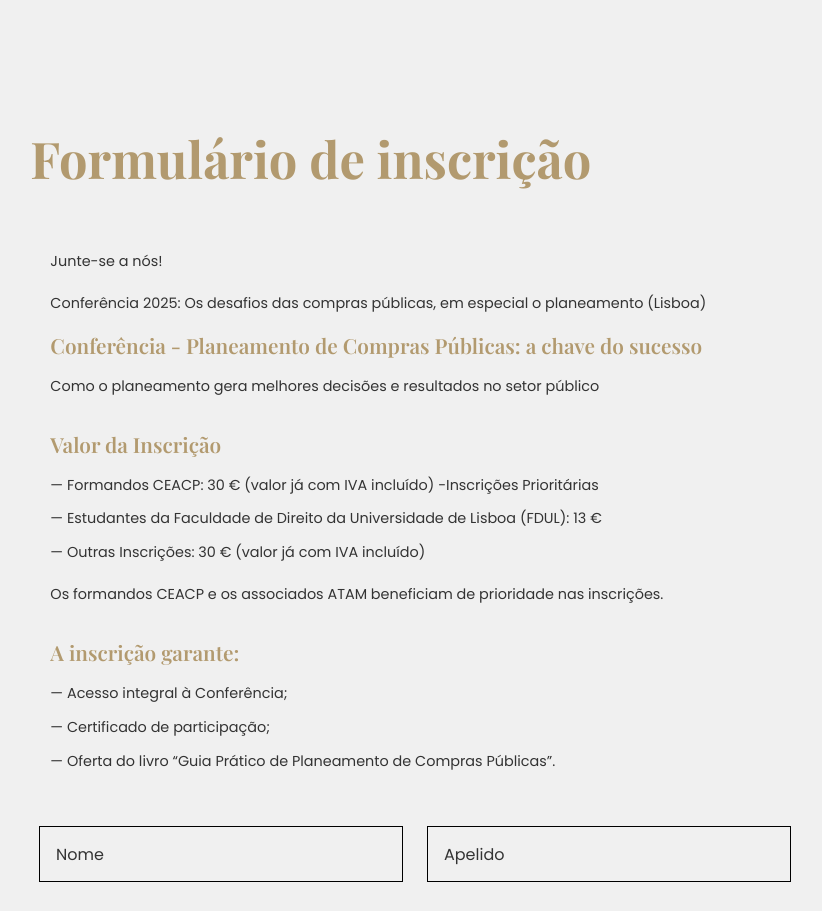
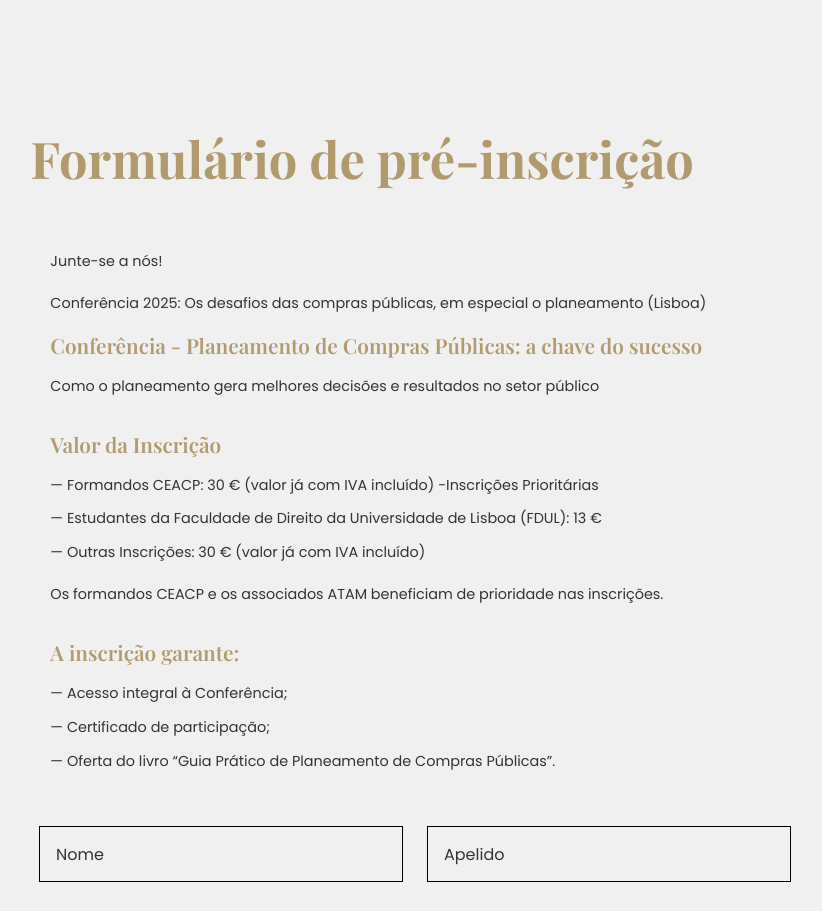
Before and after one commit to jorgeoliveira/conferencia-lisboa, a SvelteKit app: page / in a window 1280 px wide. Shown: the part 4100-5011 px from the top of the page, without its empty margins (225-1047 px from the left). Built offline with nearby package versions, Linux system fonts and the light colour scheme; a web font is replaced by a local one.

Commit message:
Update +page.svelte

```diff
--- a/src/routes/+page.svelte
+++ b/src/routes/+page.svelte
@@ -699,7 +699,7 @@
                     style="
             margin-bottom:5vh;  margin-top:20vh;"
                 >
-                    Formulário de inscrição
+                    Formulário de pré-inscrição
                 </h1>
 
                 <div
```
